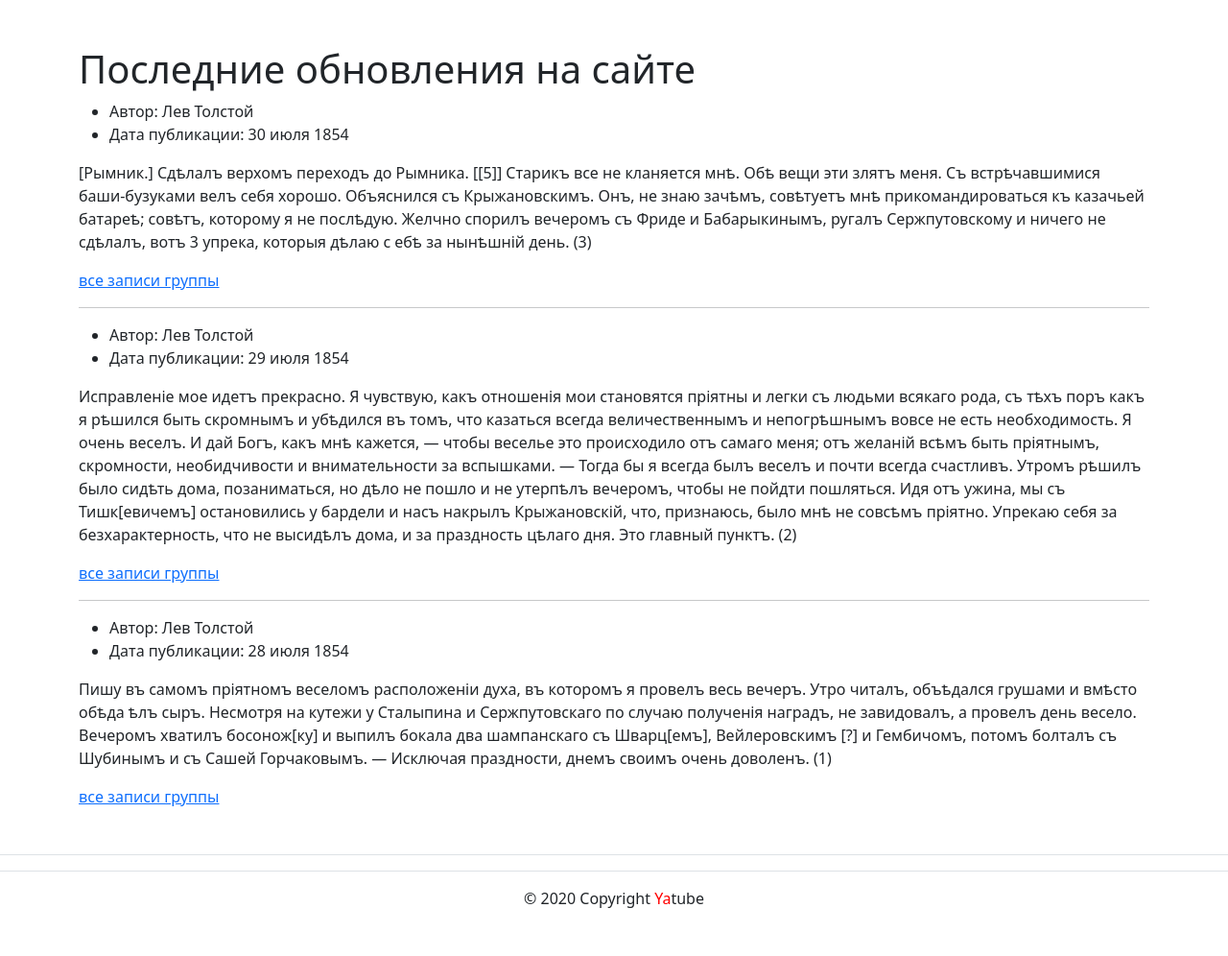
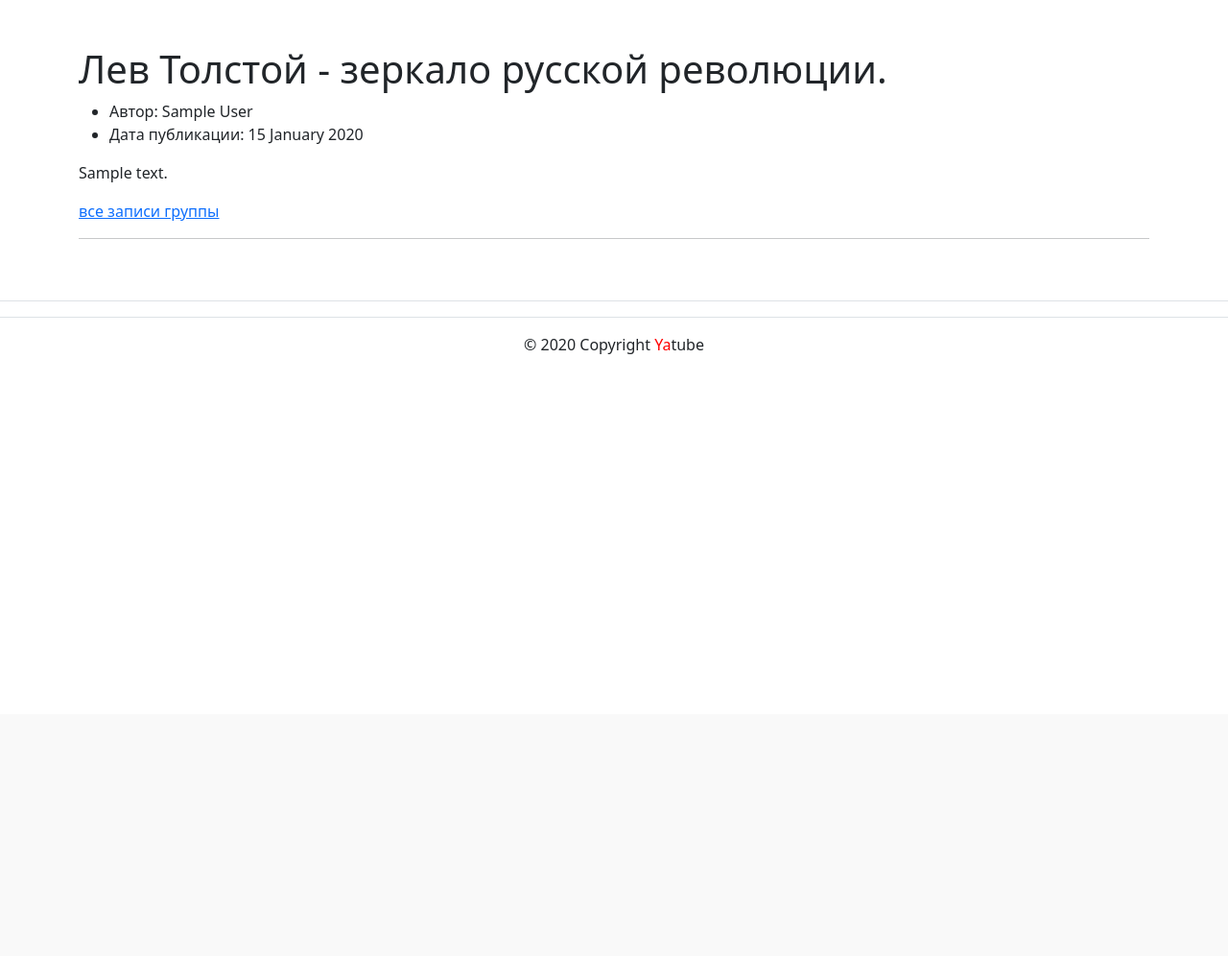
Before and after one commit to RuslanAlpyspaev/yatube_project, a Django app: page / in a window 1280 px wide. Shown: the part 56-1052 px from the top of the page at 96% size. After the commit the page ends 425 px from the top, so only its background shows below. Run offline with Django 3.2, Linux system fonts and the light colour scheme; tables that the repository leaves empty hold one stand-in row (values such as "Sample post"); some libraries are stand-ins or nearby versions.

Commit message:
"Is's working!"

```diff
--- a/yatube/templates/posts/index.html
+++ b/yatube/templates/posts/index.html
@@ -3,70 +3,22 @@
 {% block content %}
   <!-- класс py-5 создает отступы сверху и снизу блока -->
   <div class="container py-5">
-    <h1>Последние обновления на сайте</h1>
+    <h1>Лев Толстой - зеркало русской революции.</h1>
     <article>
+   {%  for post in posts %}
+  <!-- класс py-5 создает отступы сверху и снизу блока -->
       <ul>
         <li>
-          Автор: Лев Толстой
+          Автор: {{ post.author.get_full_name }}
         </li>
         <li>
-          Дата публикации: 30 июля 1854
+          Дата публикации: {{ post.pub_date|date:"d E Y" }}
         </li>
       </ul>
-      <p>
-        [Рымник.] Сдѣлалъ верхомъ переходъ до Рымника. [[5]] Старикъ все не кланяется мнѣ.
-        Обѣ вещи эти злятъ меня. Съ встрѣчавшимися баши-бузуками велъ себя хорошо.
-        Объяснился съ Крыжановскимъ. Онъ, не знаю зачѣмъ, совѣтуетъ мнѣ прикомандироваться
-        къ казачьей батареѣ; совѣтъ, которому я не послѣдую. Желчно спорилъ вечеромъ съ Фриде
-        и Бабарыкинымъ, ругалъ Сержпутовскому и ничего не сдѣлалъ, вотъ 3 упрека, которыя дѣлаю с
-        ебѣ за нынѣшній день. (3)
-      </p>
-      <a href="group_list.html">все записи группы</a>
-    </article>
-    <hr>
-    <article>
-      <ul>
-        <li>
-          Автор: Лев Толстой
-        </li>
-        <li>
-          Дата публикации: 29 июля 1854
-        </li>
-      </ul>
-      <p>
-        Исправленіе мое идетъ прекрасно. Я чувствую, какъ отношенія мои становятся пріятны и легки
-        съ людьми всякаго рода, съ тѣхъ поръ какъ я рѣшился быть скромнымъ и убѣдился въ томъ,
-        что казаться всегда величественнымъ и непогрѣшнымъ вовсе не есть необходимость. Я очень
-        веселъ. И дай Богъ, какъ мнѣ кажется, — чтобы веселье это происходило отъ самаго меня;
-        отъ желаній всѣмъ быть пріятнымъ, скромности, необидчивости и внимательности за вспышками.
-        — Тогда бы я всегда былъ веселъ и почти всегда счастливъ.
-        Утромъ рѣшилъ было сидѣть дома, позаниматься, но дѣло не пошло и не утерпѣлъ вечеромъ,
-        чтобы не пойдти пошляться. Идя отъ ужина, мы съ Тишк[евичемъ] остановились у бардели и насъ
-        накрылъ Крыжановскій, что, признаюсь, было мнѣ не совсѣмъ пріятно. Упрекаю себя за
-        безхарактерность, что не высидѣлъ дома, и зa праздность цѣлаго дня. Это главный пунктъ. (2)
-      </p>
-      <a href="group_list.html">все записи группы</a>
-    </article>
-    <hr>
-    <article>
-      <ul>
-        <li>
-          Автор: Лев Толстой
-        </li>
-        <li>
-          Дата публикации: 28 июля 1854
-        </li>
-      </ul>
-      <p>
-        Пишу въ самомъ пріятномъ веселомъ расположеніи духа, въ которомъ я провелъ весь вечеръ.
-        Утро читалъ, объѣдался грушами и вмѣсто обѣда ѣлъ сыръ. Несмотря на кутежи у Сталыпина и
-        Сержпутовскаго по случаю полученія наградъ, не завидовалъ, а провелъ день весело. Вечеромъ
-        хватилъ босонож[ку] и выпилъ бокала два шампанскаго съ Шварц[емъ], Вейлеровскимъ [?] и
-        Гембичомъ, потомъ болталъ съ Шубинымъ и съ Сашей Горчаковымъ. — Исключая праздности,
-        днемъ своимъ очень доволенъ. (1)
-      </p>
-      <a href="group_list.html">все записи группы</a>
-    </article>
-    <!-- под последним постом нет линии -->
-  </div>
+      <p> {{ post.text }}</p>
+    {% if post.group %}
+      <a href="{% url 'posts:group_list' post.group.slug %}">все записи группы</a>
+    {% endif %}
+    {%  if not foorloop.last %}<hr>{% endif %}
+    {% endfor %}
 {% endblock %}
```
